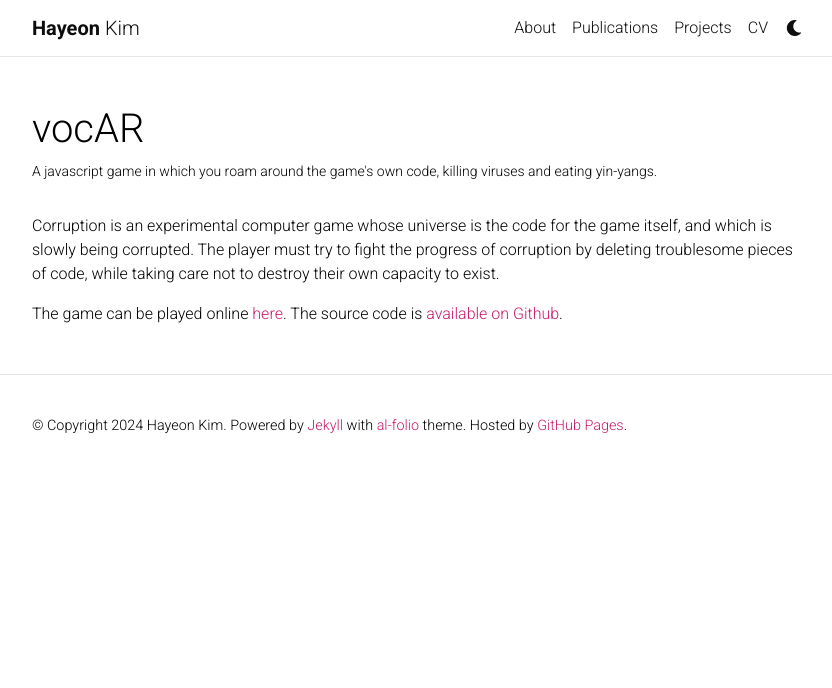
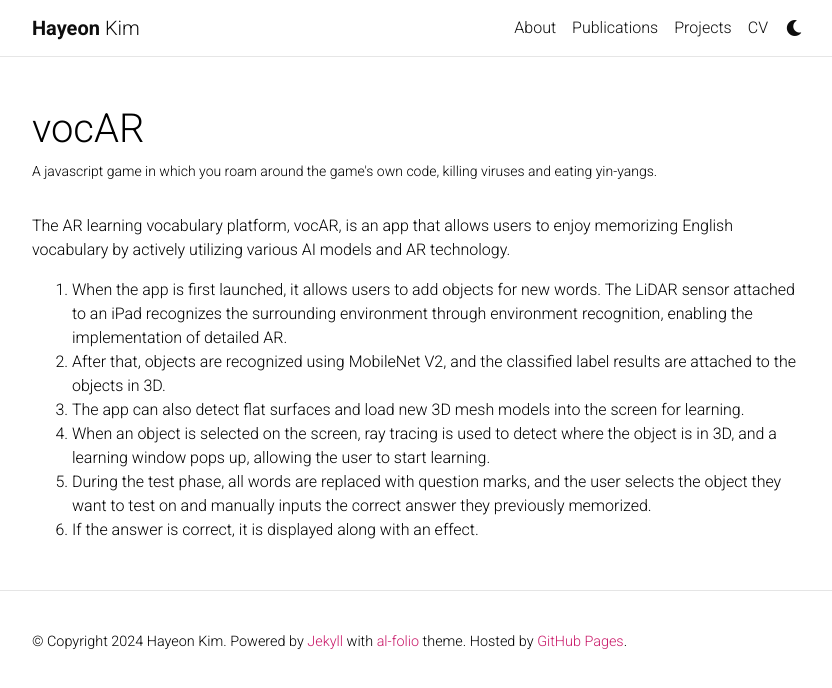
Before and after one commit to janeyeon/janeyeon.github.io, a Jekyll site: the page built from _projects/vocar.md, in a window 1280 px wide. Shown: the top 688 px of the page, without its empty margins (223-1055 px from the left). Built offline with Jekyll 4.4.1, drawn with Linux system fonts in a browser that asks for light colours; comment, search, counter and statistics services are not loaded; a style sheet for code colours, icons or effects is not loaded.

Commit message:
add project

```diff
--- a/_projects/vocar.md
+++ b/_projects/vocar.md
@@ -2,12 +2,16 @@
 layout: page
 title: vocAR
 description: A javascript game in which you roam around the game's own code, killing viruses and eating yin-yangs.
-img: assets/img/corruption-screenshot.png
-github: https://github.com/SamAdamDay/corruption
+img: assets/img/vocar.gif
+redirect: https://youtu.be/qNgbDYyPBcw?si=RQKs03tCWoQ5wWnk
 importance: 2
 category: Fun
 ---
 
-Corruption is an experimental computer game whose universe is the code for the game itself, and which is slowly being corrupted. The player must try to fight the progress of corruption by deleting troublesome pieces of code, while taking care not to destroy their own capacity to exist.
-
-The game can be played online [here](https://omgwac.com/corruption/). The source code is [available on Github](https://github.com/SamAdamDay/corruption).
+The AR learning vocabulary platform, vocAR, is an app that allows users to enjoy memorizing English vocabulary by actively utilizing various AI models and AR technology.
+1. When the app is first launched, it allows users to add objects for new words. The LiDAR sensor attached to an iPad recognizes the surrounding environment through environment recognition, enabling the implementation of detailed AR.
+2. After that, objects are recognized using MobileNet V2, and the classified label results are attached to the objects in 3D.
+3. The app can also detect flat surfaces and load new 3D mesh models into the screen for learning.
+4. When an object is selected on the screen, ray tracing is used to detect where the object is in 3D, and a learning window pops up, allowing the user to start learning.
+5. During the test phase, all words are replaced with question marks, and the user selects the object they want to test on and manually inputs the correct answer they previously memorized.
+6. If the answer is correct, it is displayed along with an effect.
```
Also changed, not shown: _projects/daily-bean.md (+9 -4 lines), assets/img/alevelnotes-screenshot.png (deleted), assets/img/corruption-screenshot.png (deleted), assets/img/daily.gif (added), assets/img/sam-adam-day-profile.jpg (deleted), assets/img/tikz-figures-preview.png (deleted), assets/img/tunelines-screenshot.png (deleted), assets/img/vocar.gif (added), 1 other file.
